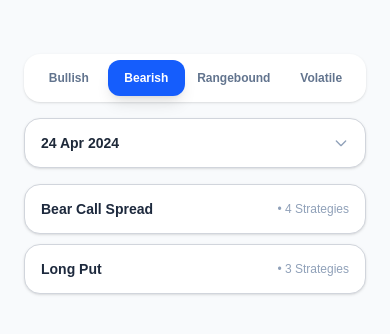
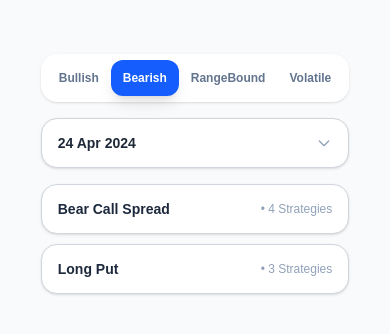
Before and after one commit to Rashh27/nerve-assignment, a Next.js app: page / in a window 390 px wide. Shown: the part 248-582 px from the top of the page. Built offline with nearby package versions, Linux system fonts and the light colour scheme.

Commit message:
issues fixed

```diff
--- a/app/page.tsx
+++ b/app/page.tsx
@@ -3,7 +3,7 @@
 import { useMemo, useState, useRef, useEffect } from 'react';
 import { dateArray, strategyArray, type DateKey, type ViewType } from './data';
 
-const VIEWS = ['Bullish', 'Bearish', 'Rangebound', 'Volatile'] as const;
+const VIEWS = ['Bullish', 'Bearish', 'RangeBound', 'Volatile'] as const;
 
 function formatDateLabel(date: string) {
   const [day, month, year] = date.split('-');
@@ -34,9 +34,9 @@ export default function Home() {
 
   return (
     <main className="min-h-screen flex items-center justify-center p-6 bg-slate-50">
-      <div className="w-full max-w-100 space-y-4">
+      <div className="lg:w-full max-w-100 space-y-4">
 
-        <div className="rounded-2xl bg-white p-1.5 flex shadow-sm">
+        <div className="rounded-2xl bg-white p-1.5 flex shadow-sm ">
           {VIEWS.map((view) => (
             <button
               key={view}
```
